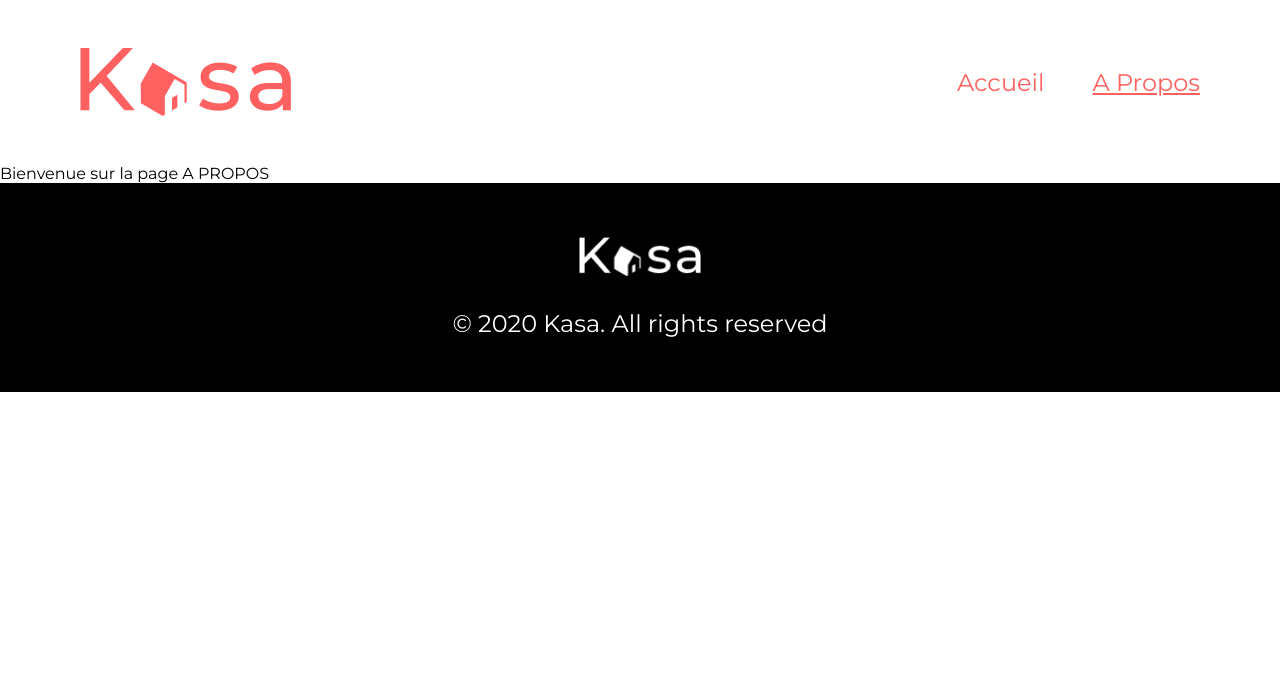
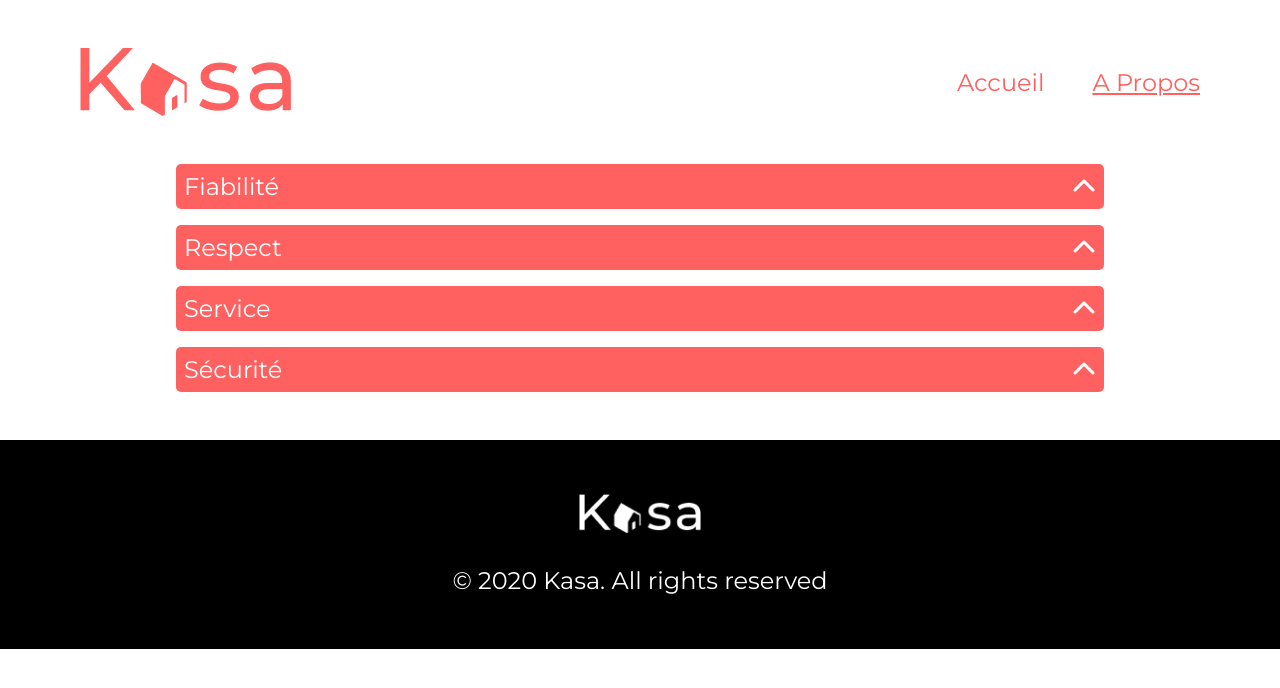
Before and after one commit to sopicard/Kasa_SP, a React (Create React App) app: page /about in a window 1280 px wide. Shown: the top 688 px of the page. Built offline with nearby package versions, Linux system fonts and the light colour scheme.

Commit message:
tests collapse

```diff
--- a/public/index.html
+++ b/public/index.html
@@ -10,6 +10,7 @@
       content="Web site created using create-react-app"
     />
     <link rel="manifest" href="%PUBLIC_URL%/manifest.json" />
+    <script src="https://kit.fontawesome.com/4ebe5d99d1.js" crossorigin="anonymous"></script>
     <title>kasa_sp</title>
   </head>
   <body>
--- a/src/AppRouter.js
+++ b/src/AppRouter.js
@@ -1,4 +1,3 @@
-// AppRouter.js
 import React from "react";
 import { Route, Routes } from "react-router-dom";
 import Home from "./pages/Home";
@@ -10,7 +9,7 @@ function AppRouter() {
   return (
     <Routes>
       <Route index path="/" element={<Home />} />
-      <Route path="/accomodation/:id" element={<Accomodation />} />
+      <Route path="/accommodation/:id" element={<Accomodation />} />
       <Route path="/about" element={<About />} />
       <Route path="*" element={<Error404 />} />
     </Routes>
--- /dev/null
+++ b/src/components/Collapse.js
@@ -0,0 +1,23 @@
+import React, { useState } from "react";
+
+const Collapse = ({ title, children }) => {
+  const [isOpen, setIsOpen] = useState(false);
+
+  return (
+    <div className={`collapse ${isOpen ? "open" : ""}`}>
+      <div className="collapse__header" onClick={() => setIsOpen(!isOpen)}>
+        <h2 className="collapse__title">{title}</h2>
+        <i
+          className={`fa fa-chevron-up collapse__chevron ${
+            isOpen ? "collapse__chevron--rotate" : ""
+          }`}
+        ></i>
+      </div>
+      <div className={`collapse__content ${isOpen ? "open" : " "}`}>
+        <p className="collapse__text">{children}</p>
+      </div>
+    </div>
+  );
+};
+
+export default Collapse;
--- a/src/components/card.js
+++ b/src/components/card.js
@@ -1,12 +1,21 @@
 import React from "react";
+import { Link } from "react-router-dom";
 
-const Card = ({ title, cover }) => {
-  return (
+const Card = ({ id, title, cover, linkable }) => {
+  const cardContent = (
     <div className="card">
       <img src={cover} alt={title} className="card__cover" />
       <h2 className="card__title">{title}</h2>
     </div>
   );
+
+  return linkable ? (
+    <Link to={`/accommodation/${id}`} className="card__link">
+      {cardContent}
+    </Link>
+  ) : (
+    cardContent
+  );
 };
 
 export default Card;
--- a/src/index.css
+++ b/src/index.css
@@ -65,6 +65,11 @@ code {
   justify-content: flex-start;
 }
 
+/* this property will make the link transparent */
+.card__link {
+  display: contents;
+}
+
 .card {
   flex: 0 0 30%;
   position: relative;
@@ -78,11 +83,10 @@ code {
   right: 0;
   bottom: 0;
   aspect-ratio: 2/2;
-  background: linear-gradient(to bottom, rgba(255, 255, 255, 0.5), rgba(255, 255, 255, 0.1) 66%, #666666);
+  background: linear-gradient(to bottom, rgba(255, 255, 255, 0.6), rgba(255, 255, 255, 0) 60%, #666666);
   z-index: 0;
   border-radius: 10px;
 }
-
 
 .card__cover {
   width: 100%;
@@ -100,6 +104,84 @@ code {
   color: var(--text-color);
   font-size: 1rem;
   font-weight: 500;
+}
+
+.collapses-container {
+  margin: 3rem 11rem;
+  display: flex;
+  flex-direction: column;
+  gap: 1rem;
+}
+
+.collapse {
+  display: grid;
+  grid-template-columns: 1fr auto;
+  grid-template-rows: auto 0px;
+  transition: grid-template-rows 2s ease;
+}
+
+.collapse.open {
+  grid-template-rows: auto auto;
+}
+
+.collapse__header {
+  grid-column: 1 / -1;
+  grid-row: 1;
+  background-color: var(--main-color);
+  display: flex;
+  justify-content: space-between;
+  align-items: center;
+  padding: 0.5rem;
+  border-radius: 5px;
+}
+
+.collapse__title {
+  cursor: pointer;
+  color: var(--text-color);
+  font-size: 1.5rem;
+  font-weight: 500;
+}
+
+.collapse__chevron {
+  color: var(--text-color);
+  font-size: 1.5rem;
+  transition: transform 0.6s ease;
+}
+
+.collapse__chevron--rotate {
+  transform: rotate(-180deg);
+}
+
+.collapse__content {
+  grid-column: 1 / -1;
+  grid-row: 2;
+  display: grid;
+  font-size: 1rem;
+  font-weight: 400;
+  background-color: var(--background-color);
+  color: var(--main-color);
+  border-radius: 0px 0px 5px 5px;
+  overflow: hidden;
+  height: 0;
+  transition: all 0.6s ease-in-out;
+}
+
+.collapse__content.open {
+  height: 100%;
+}
+
+.collapse__content.close {
+  height: 0;
+}
+
+.collapse__text {
+  margin: 1rem;
+  transition: all 0.8s ease-in-out;
+  transform: translateY(-100%);
+}
+
+.collapse__content.open .collapse__text {
+  transform: translateY(0);
 }
 
 .footer {
--- a/src/pages/About.js
+++ b/src/pages/About.js
@@ -1,7 +1,34 @@
 import React from "react";
+import Collapse from "../components/Collapse";
 
 const About = () => {
-  return <div>Bienvenue sur la page A PROPOS</div>;
+  return (
+    <div className="collapses-container">
+      <Collapse title="Fiabilité">
+        Les annonces postées sur Kasa garantissent une fiabilité totale. Les
+        photos sont conformes aux logements, et toutes les informations sont
+        régulièrement vérifiées par nos équipes.
+      </Collapse>
+      <Collapse title="Respect">
+        La bienveillance fait partie des valeurs fondatrices de Kasa. Tout
+        comportement discriminatoire ou de perturbation du voisinage entraînera
+        une exclusion de notre plateforme.
+      </Collapse>
+      <Collapse title="Service">
+        La bienveillance fait partie des valeurs fondatrices de Kasa. Tout
+        comportement discriminatoire ou de perturbation du voisinage entraînera
+        une exclusion de notre plateforme.
+      </Collapse>
+      <Collapse title="Sécurité">
+        La sécurité est la priorité de Kasa. Aussi bien pour nos hôtes que pour
+        les voyageurs, chaque logement correspond aux critères de sécurité
+        établis par nos services. En laissant une note aussi bien à l'hôte qu'au
+        locataire, cela permet à nos équipes de vérifier que les standards sont
+        bien respectés. Nous organisons également des ateliers sur la sécurité
+        domestique pour nos hôtes.
+      </Collapse>
+    </div>
+  );
 };
 
 export default About;
--- a/src/pages/Home.js
+++ b/src/pages/Home.js
@@ -8,8 +8,10 @@ const Home = () => {
       {accommodations.map((accommodation) => (
         <Card
           key={accommodation.id}
+          id={accommodation.id}
           title={accommodation.title}
           cover={accommodation.cover}
+          linkable={true}
         />
       ))}
     </div>
```
Also changed, not shown: src/assets/arrow_down.png (deleted), src/assets/arrow_up.png (deleted).
